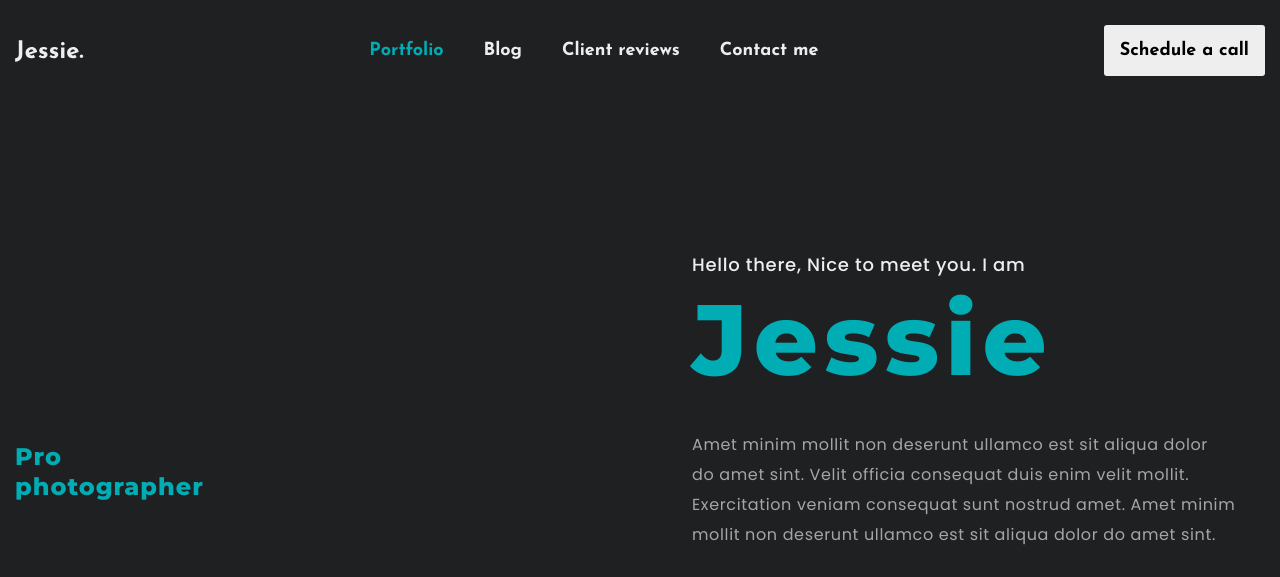
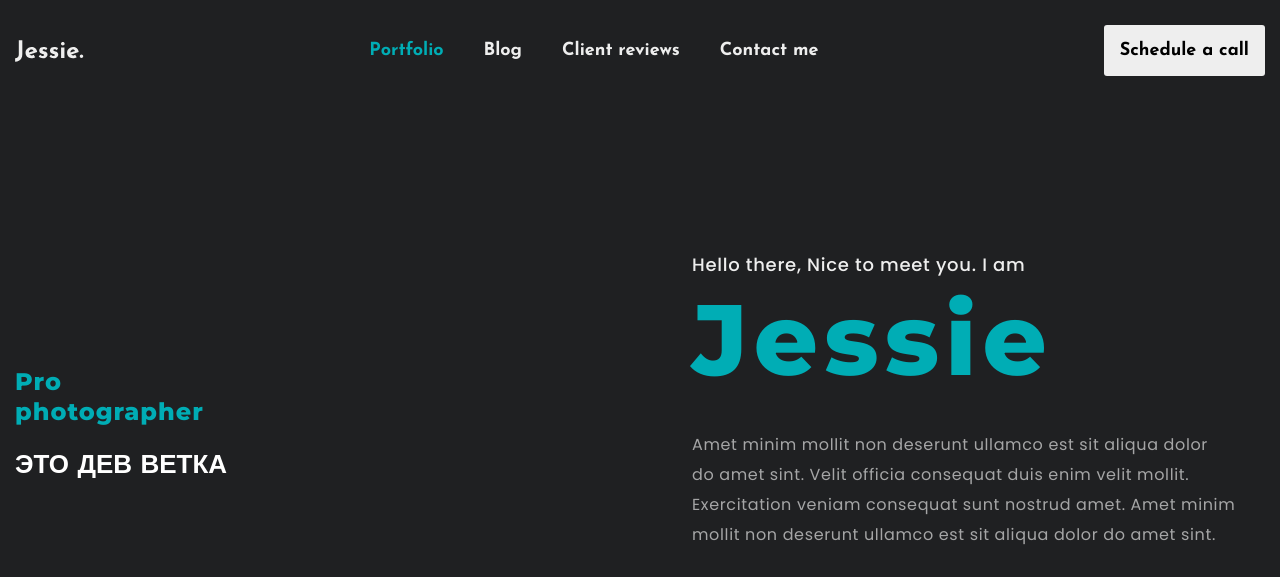
Before and after one commit to tzahar322/First-Project, a plain HTML site: page index.html in a window 1280 px wide. Shown: the top 577 px of the page. Drawn offline with Linux system fonts and the light colour scheme.

Commit message:
для дев ветки

```diff
--- a/css/style.css
+++ b/css/style.css
@@ -397,3 +397,8 @@ img {
   opacity: 1;
   visibility: visible;
 }
+
+.Devbranch {
+  font-size: 26px;
+  color: #fff;
+}
--- a/index.html
+++ b/index.html
@@ -44,6 +44,7 @@
           <div class="hero__text">
             Pro photographer
           </div>
+          <h2 class="Devbranch">ЭТО ДЕВ ВЕТКА</h2>
           <div class="hero__level">
             Let`s take your photographs to next level
           </div>
```
Also changed, not shown: 1 other file.
